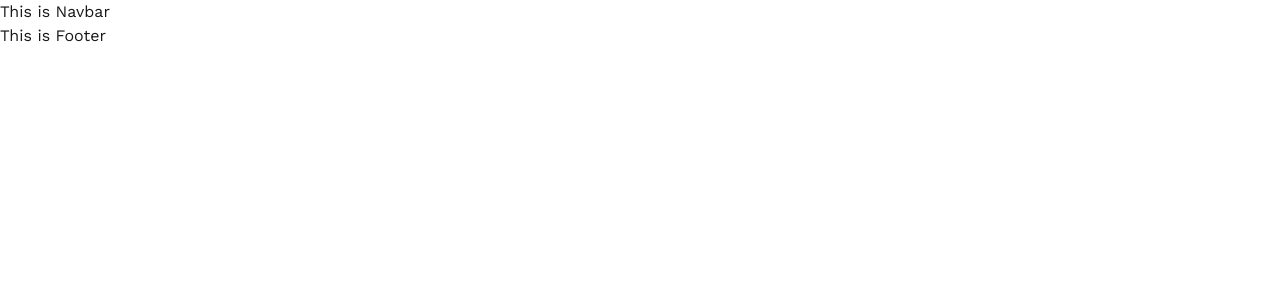
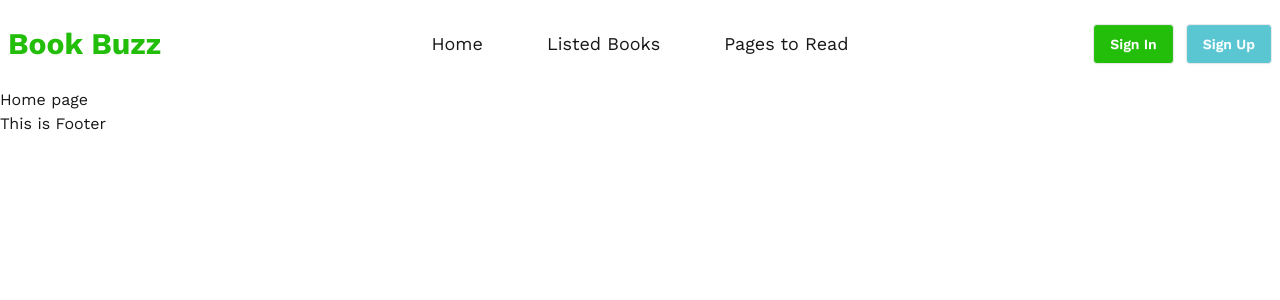
Before and after one commit to omarfaruk-dev/book-buzz, a React (Vite) app: page / in a window 1280 px wide. Shown: the top 300 px of the page. Built offline with nearby package versions, Linux system fonts and the light colour scheme.

Commit message:
navbar completed

```diff
--- a/src/Routes/Routes.jsx
+++ b/src/Routes/Routes.jsx
@@ -5,12 +5,20 @@ import {
   } from "react-router";
 import Root from '../pagaes/Root/Root';
 import Error from '../pagaes/Error/Error';
+import Home from '../pagaes/Home/Home';
 
 export const router = createBrowserRouter([
     {
       path: "/",
       Component: Root,
-      errorElement: <Error/>
+      errorElement: <Error/>,
+      children: [
+        {
+            index: true,
+            path: '/',
+            Component: Home
+        }
+      ]
     },
 
   ]);
--- a/src/components/Header/NavBar.jsx
+++ b/src/components/Header/NavBar.jsx
@@ -2,9 +2,34 @@ import React from 'react';
 
 const NavBar = () => {
     return (
-        <div>
-            <h2>This is Navbar</h2>
-        </div>
+            <div className="my-3 navbar bg-base-100 ">
+                <div className="navbar-start">
+                    <div className="dropdown">
+                        <div tabIndex={0} role="button" className="btn btn-ghost lg:hidden">
+                            <svg xmlns="http://www.w3.org/2000/svg" className="h-5 w-5" fill="none" viewBox="0 0 24 24" stroke="currentColor"> <path strokeLinecap="round" strokeLinejoin="round" strokeWidth="2" d="M4 6h16M4 12h8m-8 6h16" /> </svg>
+                        </div>
+                        <ul
+                            tabIndex={0}
+                            className="menu menu-sm dropdown-content bg-base-100 rounded-box z-1 mt-3 w-52 p-2 shadow">
+                            <li><a>Home</a></li>
+                            <li><a>Listed Books</a></li>
+                            <li><a>Pages to Read</a></li>
+                        </ul>
+                    </div>
+                    <a className="text-3xl font-bold text-[#23BE0A]">Book Buzz</a>
+                </div>
+                <div className="navbar-center hidden lg:flex">
+                    <ul className="space-x-7 menu-horizontal px-1">
+                        <li><a className=' py-2 px-4 text-lg cursor-pointer rounded-md hover:text-[#23BE0A] hover:bg-transparent border-2 border-transparent hover:border-2 hover:border-[#23BE0A]'>Home</a></li>
+                        <li><a className=' py-2 px-4 text-lg cursor-pointer rounded-md hover:text-[#23BE0A] hover:bg-transparent border-2 border-transparent hover:border-2 hover:border-[#23BE0A]'>Listed Books</a></li>
+                        <li><a className=' py-2 px-4 text-lg cursor-pointer rounded-md hover:text-[#23BE0A] hover:bg-transparent border-2 border-transparent hover:border-2 hover:border-[#23BE0A]'>Pages to Read</a></li>
+                    </ul>
+                </div>
+                <div className="space-x-3 navbar-end">
+                    <a className="btn bg-[#23BE0A] text-white">Sign In</a>
+                    <a className="btn bg-[#59C6D2] text-white">Sign Up</a>
+                </div>
+            </div>
     );
 };
 
--- /dev/null
+++ b/src/pagaes/Home/Home.jsx
@@ -0,0 +1,11 @@
+import React from 'react';
+
+const Home = () => {
+    return (
+        <div>
+            <h1>Home page</h1>
+        </div>
+    );
+};
+
+export default Home;
--- a/src/pagaes/Root/Root.jsx
+++ b/src/pagaes/Root/Root.jsx
@@ -5,7 +5,7 @@ import Footer from '../../components/Footer/Footer';
 
 const Root = () => {
     return (
-        <div>
+        <div className='max-w-7xl mx-auto'>
             <NavBar/>
             <Outlet/>
             <Footer/>
```
